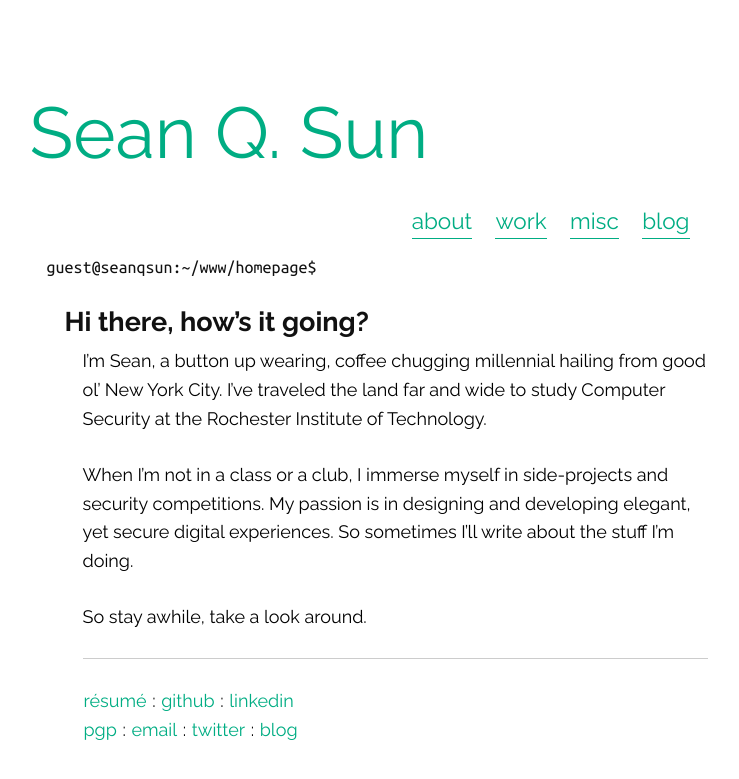
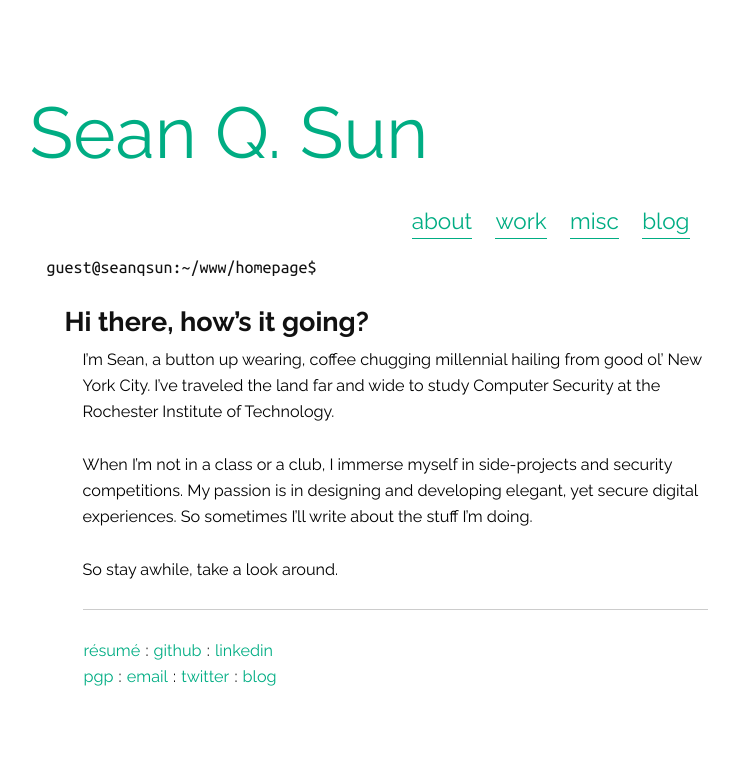
Before and after one commit to Sean-Q-Sun/Sean-Q-Sun.github.io, a Jekyll site: the page built from index.md, in a window 1280 px wide. Shown: the top 779 px of the page, without its empty margins (245-984 px from the left). Built offline with Jekyll 4.4.1, drawn with Linux system fonts in a browser that asks for light colours.

Commit message:
font size readability

```diff
--- a/static/css/main.css
+++ b/static/css/main.css
@@ -322,7 +322,9 @@ link2::before{
   height: 100%;
 }
 
-
+p {
+    font-size: .9rem;
+}
 
 table {
   width: 100%;
```
